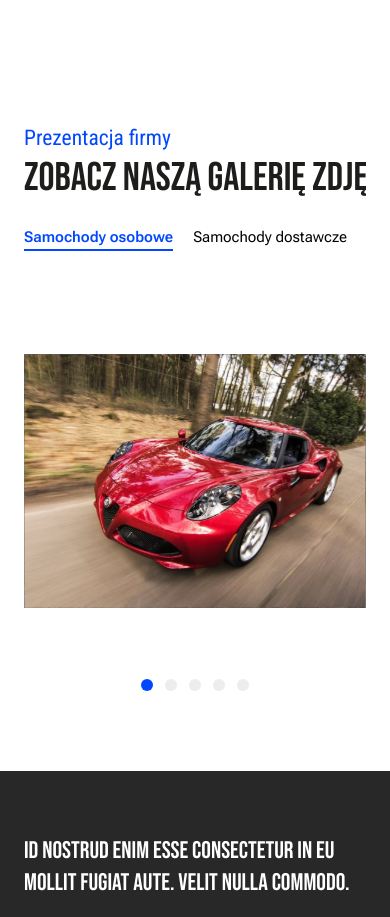
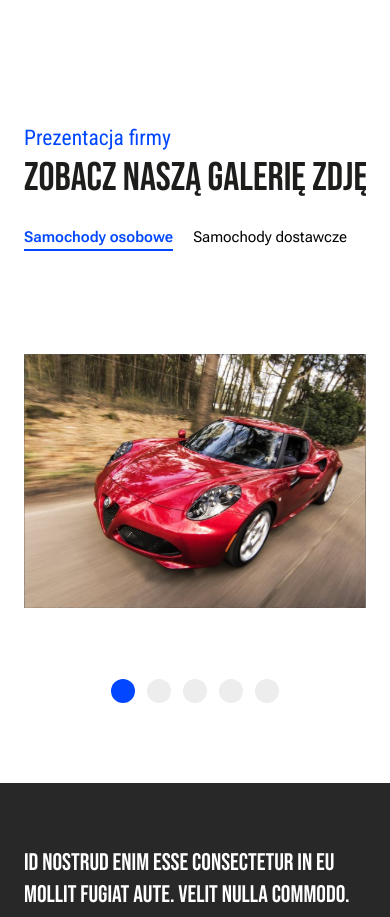
Before and after one commit to Slowikxx/cars_spot_recruitment, a React (Vite) app: page / in a window 390 px wide. Shown: the part 900-1817 px from the top of the page. Built offline with nearby package versions, Linux system fonts and the light colour scheme.

Commit message:
- changed gallery buttons on mobile view to improve user experience

```diff
--- a/src/components/Gallery.tsx
+++ b/src/components/Gallery.tsx
@@ -31,7 +31,7 @@ const Gallery = () => {
 	}, [carFilter]);
 
 	return (
-		<div id="gallery" className="overflow-x-hidden">
+		<div id="gallery" className="overflow-hidden">
 			<motion.div
 				variants={slideIn('top', 'spring', 0.15)}
 				initial="hidden"
@@ -65,7 +65,7 @@ const Gallery = () => {
 					</p>
 				))}
 			</motion.div>
-			<div className="mt-20 mb-12 overflow-hidden">
+			<div className="mt-20 mb-12">
 				<div
 					className="flex flex-row sm:gap-16 gap-0 transition-transform duration-300"
 					style={{ transform: `translateX(${Math.min(imageOffset, 0)}px)` }}
@@ -98,7 +98,7 @@ const Gallery = () => {
 							buttonOnIndex === i
 								? 'bg-dark-blue'
 								: 'bg-[#ededed] hover:bg-dark-blue hover:opacity-40'
-						}  w-3 h-3 rounded-full cursor-pointer`}
+						}  sm:w-3 sm:h-3 w-6 h-6 rounded-full cursor-pointer`}
 					/>
 				))}
 			</div>
```
